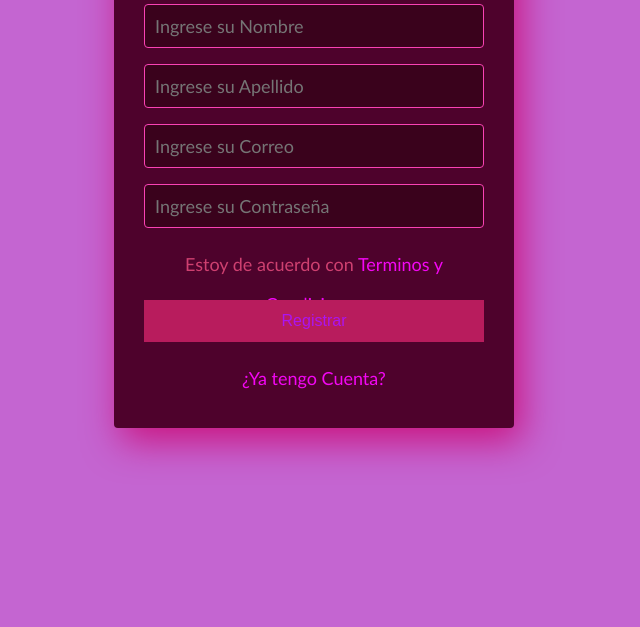
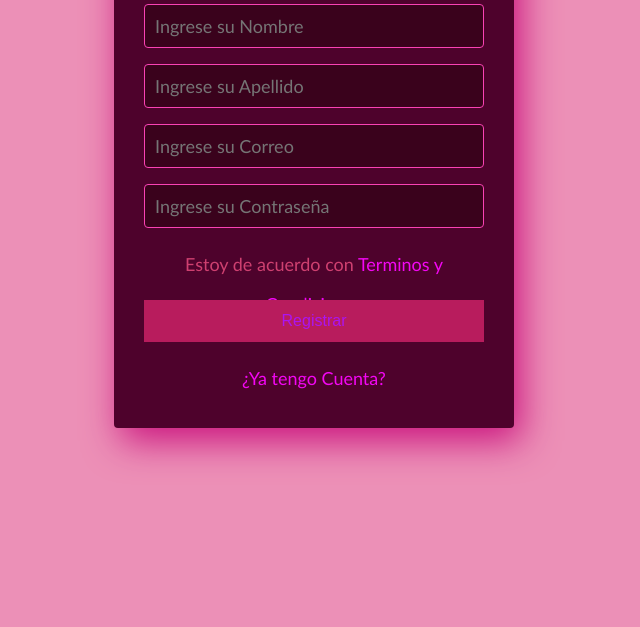
Before and after one commit to KarenBrisa/karenbrisa.github.io, a plain HTML site: page Formulario de Registro.html in a window 1280 px wide. Shown: the part 173-800 px from the top of the page, without its empty margins (326-966 px from the left). Drawn offline with Linux system fonts and the light colour scheme.

Commit message:
index.css

```diff
--- a/index.css
+++ b/index.css
@@ -6,7 +6,7 @@
 
   body {
     background-image: E:\RECUPERADOS 25.09.2023\Pictures\Para Word url(images (2).jpg);
-      background-color: #c465d1;
+      background-color: #ec90b7;
   }
   ul li:hover{
     background-color: #c465d1;
```
